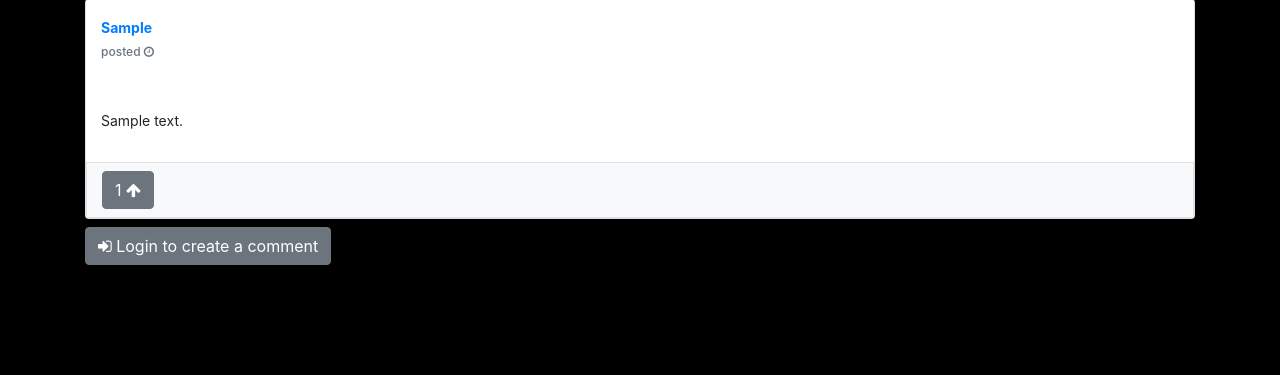
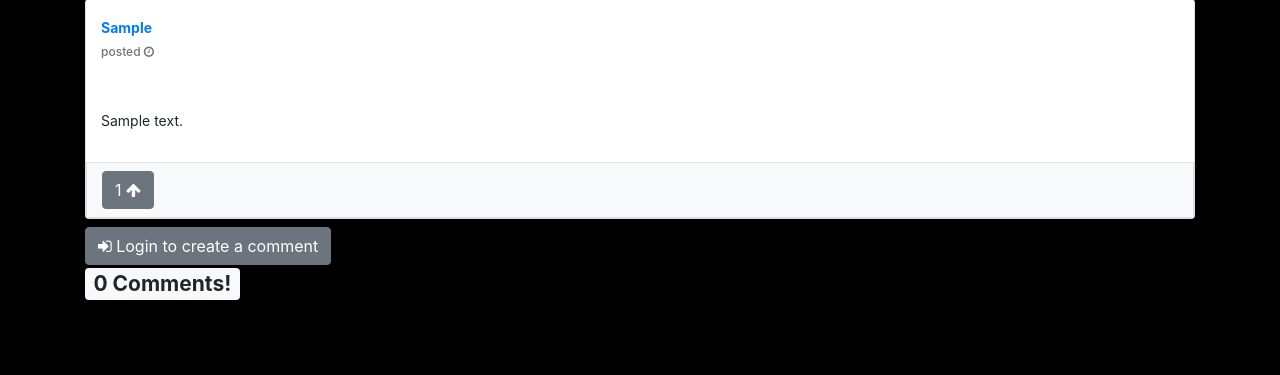
Before and after one commit to m-luqman/new-open-forum, a Flask app: template App/templates/thread.html in a window 1280 px wide. Shown: the part 425-800 px from the top of the page. Run offline with Flask 2, Linux system fonts and the light colour scheme; tables that the repository leaves empty hold one stand-in row (values such as "Sample post"); the template is opened without the code that fills it: values that come from a table or form of the project are taken from there, most other values are stand-ins (such as "Sample title", 1, 10 or a date in 2020); some libraries are stand-ins or nearby versions.

Commit message:
Updated thread.html with 4 property
1. Separated Post and Comments
2. Comment box just after post
3. Added badge for Number of Comments
4. Added Placeholder in Comment box

```diff
--- a/App/templates/thread.html
+++ b/App/templates/thread.html
@@ -23,32 +23,35 @@
 	<div class="card-heading card-white p-3 text-white">
 		<h4>{{title}}</h4>
 	</div>
+
+
+
 	<div id="comment-section">
-		{% for post in posts %}
 
 			{{
 				create_card(
-					user=post["postingUser"]
-				   ,description=post["description"]
-				   ,createdTime=post["timeAgo"]
+					user=posts[0]["postingUser"]
+				   ,description=posts[0]["description"]
+				   ,createdTime=posts[0]["timeAgo"]
 				   ,isLoggedIn=isLoggedIn
-				   ,cardID=post["postID"]
-				   ,upvoteCount=post["upvoteCount"]
-				   ,postType=post["postType"]
+				   ,cardID=posts[0]["postID"]
+				   ,upvoteCount=posts[0]["upvoteCount"]
 				)
 			}}
 
-		{% endfor %}
+
 	</div>
 
 	{% if isLoggedIn %}
 
 		<form id="comment-box" class="card card-white post py-md-3 px-md-3">
 			<div class="form-group">
-				<label for="comment">Comment:</label>
-				<textarea class="form-control" rows="5" name="description" id="comment-description"></textarea>
+				<label for="comment">Leave a Comment:</label>
+				<textarea class="form-control" rows="3" name="description"
+				placeholder="What are your thoughts?" id="comment-description"></textarea>
+				<br>
 				<input style="display:none" name="topicID" value="{{posts[0]['topicID']}}">
-				{{button("create comment")}}
+				{{button("Comment")}}
 			</div>
 		</form>
 
@@ -57,6 +60,32 @@
 		{{login_button("Login to create a comment")}}
 
 	{% endif %}
+
+<br>
+
+	<h3> <span class="badge badge-light">{{ posts|length - 1 }} Comments!</span> </h3>
+
+
+	<div id="comment-section">
+
+
+		{% for i in range(1, posts|length) %}
+
+				{{
+					create_card(
+						user=posts[i]["postingUser"]
+					   ,description=posts[i]["description"]
+					   ,createdTime=posts[i]["timeAgo"]
+					   ,isLoggedIn=isLoggedIn
+					   ,cardID=posts[i]["postID"]
+					   ,upvoteCount=posts[i]["upvoteCount"]
+					)
+				}}
+
+		{% endfor %}
+	</div>
+
+
 
 	<script>
 
```
